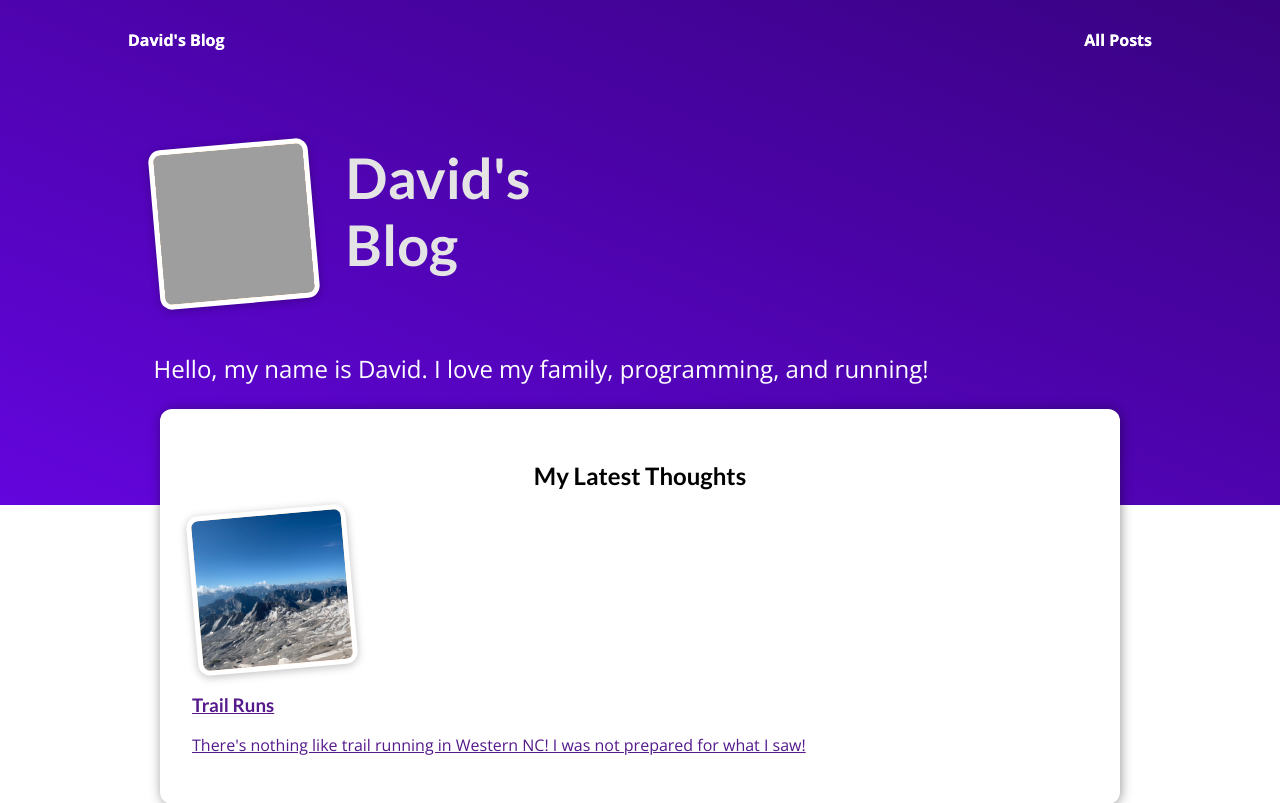
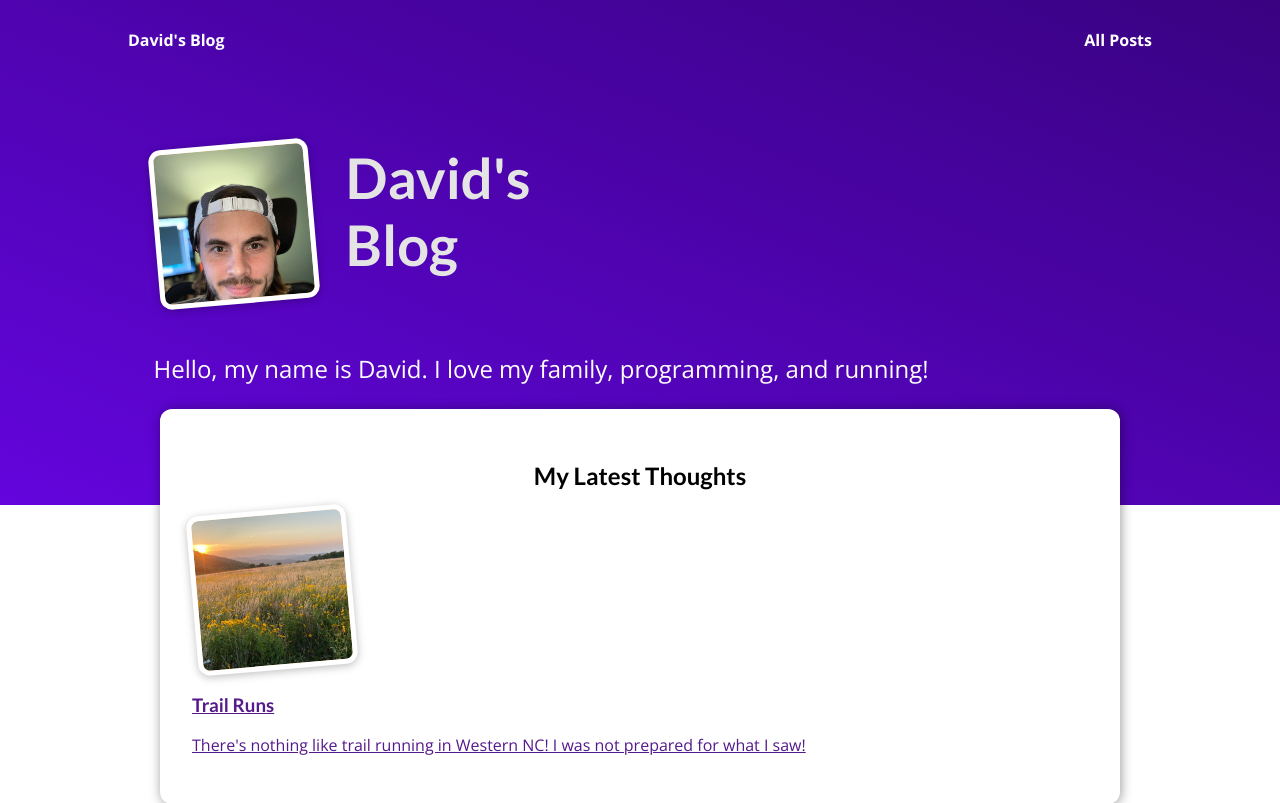
Before and after one commit to davegrnr/django-blog, a Django app: page / in a window 1280 px wide. Shown: the top 803 px of the page. Run offline with Django 3.2, Linux system fonts and the light colour scheme; grey boxes are pictures that could not be loaded.

Commit message:
Change static imgs and add DS_Store to .gitignore

```diff
--- a/blog/templates/blog/index.html
+++ b/blog/templates/blog/index.html
@@ -9,16 +9,11 @@
     <link rel="stylesheet" href="{% static 'blog/index.css' %}" />
 {% endblock %}
 {% block content %}
-    <header id="main-navigation">
-        </h1><a href="">David's Blog<a></h1>
-        <nav>
-            <a href="">All Posts</a>
-        </nav>
-    </header>
+
 
     <section id="welcome">
         <header>
-            <img src="{% static "blog/images/max.png" %}" alt="David - Author of this Blog" />
+            <img src="{% static 'blog/images/david.jpg' %}" alt="David - Author of this Blog" />
             <h2>David's Blog</h2>
         </header>
         <p>Hello, my name is David. I love my family, programming, and running!</p>
```
Also changed, not shown: blog/static/blog/images/david.jpg (added), blog/static/blog/images/mountains.jpg, 6 other files.
